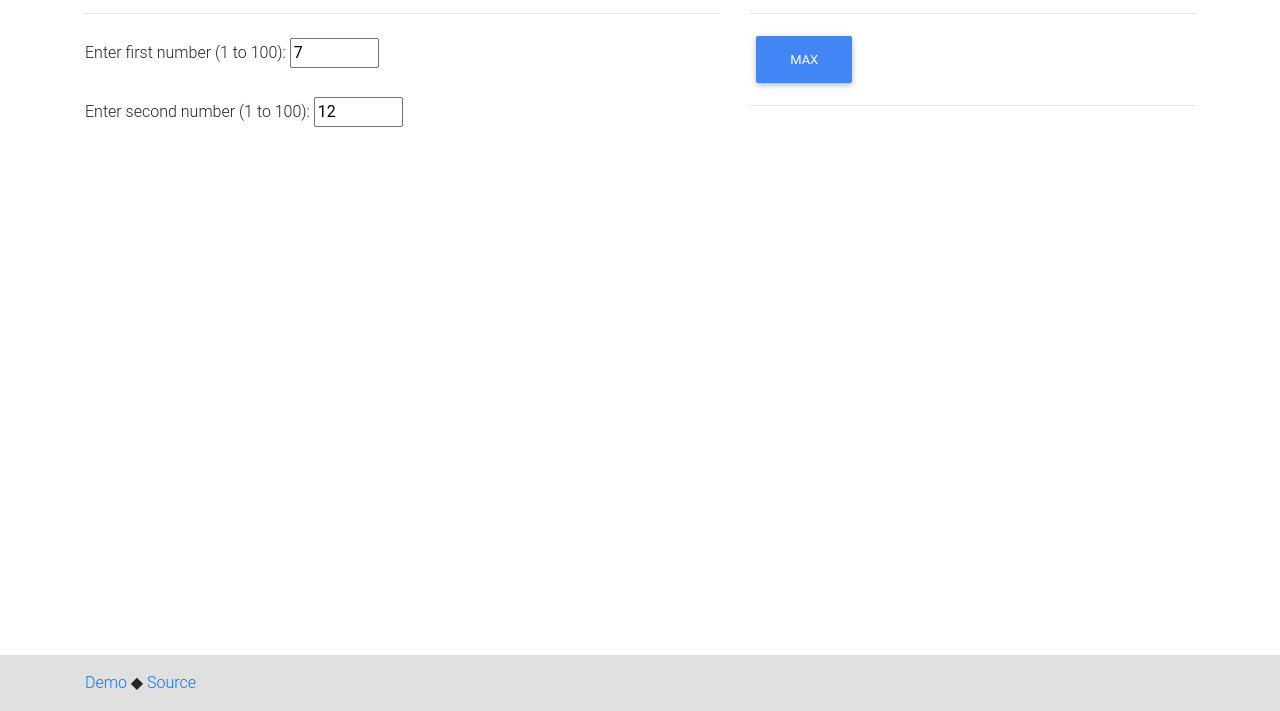
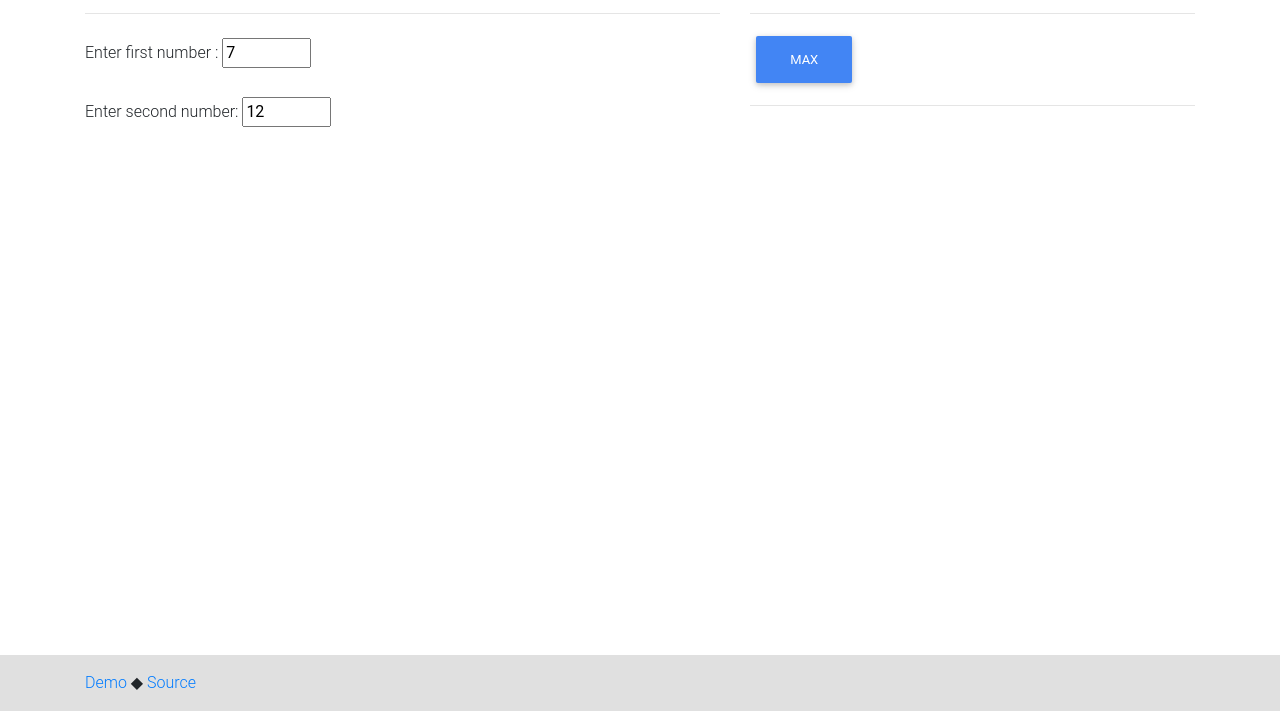
Before and after one commit to Manisha-Mengani/inclass-challenge-max-two-numbers, a plain HTML site: page index.html in a window 1280 px wide. Shown: the part 89-800 px from the top of the page. Drawn offline with nearby package versions, Linux system fonts and the light colour scheme.

Commit message:
added changes

```diff
--- a/index.html
+++ b/index.html
@@ -47,13 +47,13 @@
 
 
         <fieldset class="mt-4">
-          <label for="firstNumber">Enter first number (1 to 100):</label>
+          <label for="firstNumber">Enter first number :</label>
           <input id="firstNumber" type="number" min="1" max="100" value=7>
           <span id="firstWarning" class="text-danger"></span>
         </fieldset>
 
         <fieldset class="mt-4">
-          <label for="secondNumber">Enter second number (1 to 100):</label>
+          <label for="secondNumber">Enter second number:</label>
           <input id="secondNumber" type="number" min="1" max="100" value="12">
           <span id="secondWarning" class="text-danger"></span>
         </fieldset>
```
